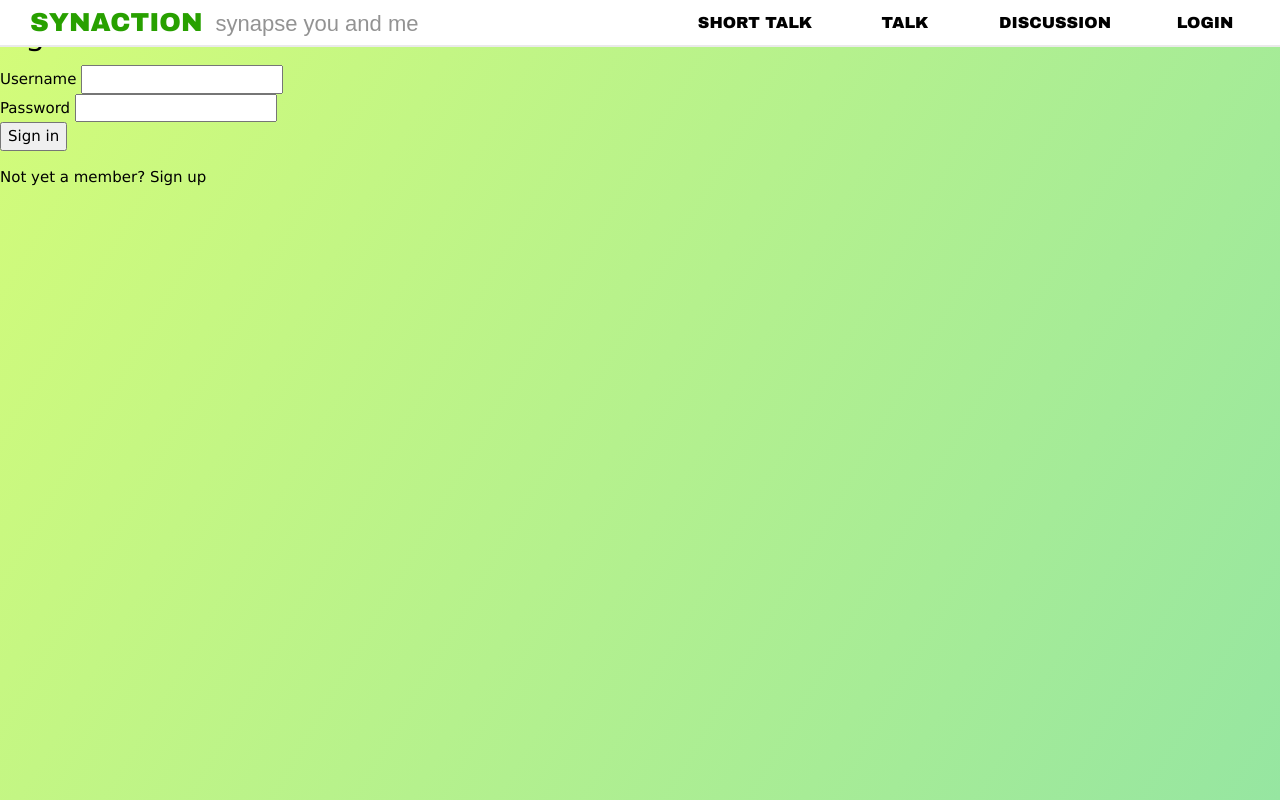
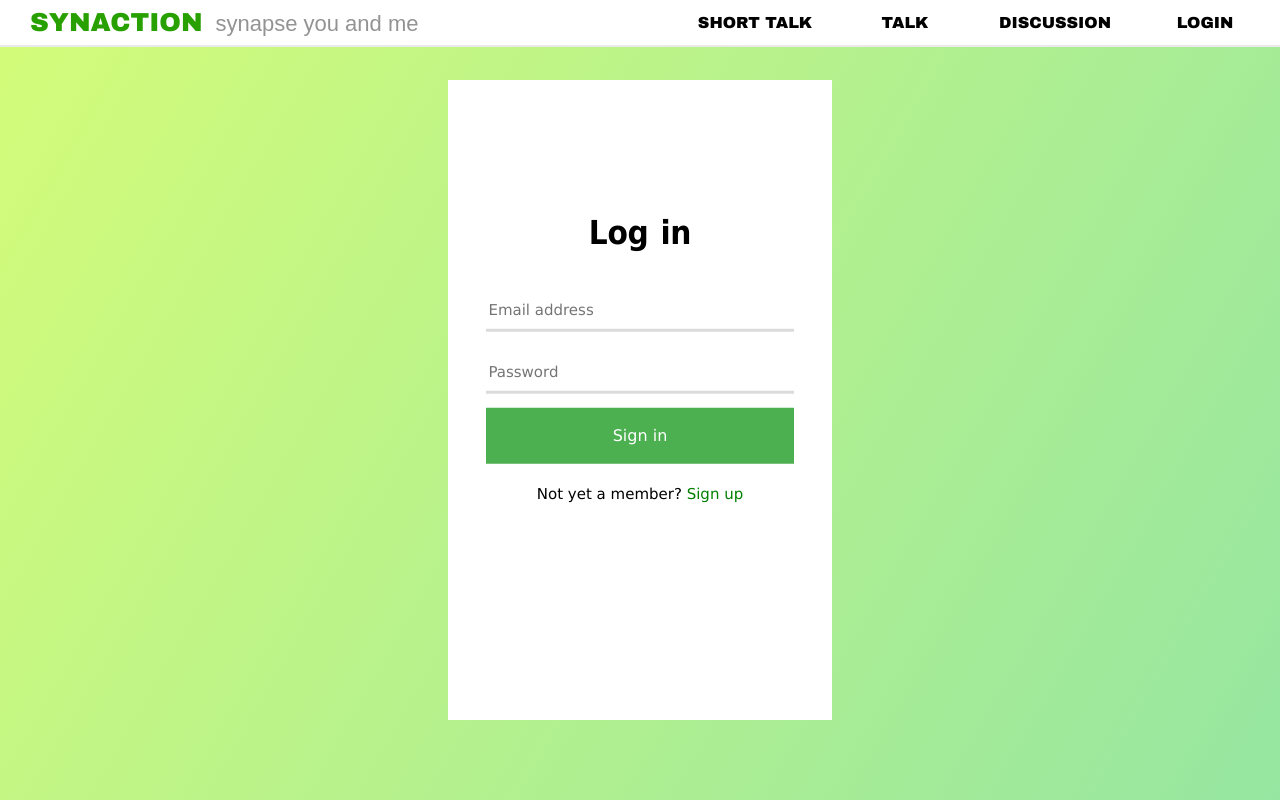
Before and after one commit to wongyoJung/SYNACTION, a PHP site: page /login.php in a window 1280 px wide. Run offline with PHP 8.4, Linux system fonts and the light colour scheme.

Commit message:
login first design

```diff
--- a/login.php
+++ b/login.php
@@ -17,7 +17,7 @@ error_reporting(E_ALL);
   .w3-button {width:150px}
   </style>
 </head>
-</html>
+
 
 
 <body>
@@ -71,25 +71,22 @@ error_reporting(E_ALL);
 
 
 <div class="BackgroundContainer">
-	<div class="header">
-		<h2>login</h2>
+  <div class="SigninWrapper">
+
+	<div class="SignInheader">
+		Log in
 	</div>
+<div>
 	<form method="post" action="login.php">
-		<div class="input-group">
-			<label>Username</label>
-			<input type="text" name="username" >
-		</div>
-		<div class="input-group">
-			<label>Password</label>
-			<input type="password" name="password">
-		</div>
-		<div class="input-group">
+			<input type="text" name="username" placeholder = "Email address">
+			<input type="password" name="password" placeholder = "Password">
 			<button type="submit" class="btn" name="login_btn">Sign in</button>
-		</div>
-		<p>
-			Not yet a member? <a href="register.php">Sign up</a>
+		<p class="registerRedirection">
+			Not yet a member? <a href="register.php"> <span> Sign up </span> </a>
 		</p>
 	</form>
+</div>
+</div>
 </div>
 
 </body>
--- a/styleSignIn.css
+++ b/styleSignIn.css
@@ -378,8 +378,8 @@ a{
 #WebinarNoticeExplain{
   display:grid;
   grid-template-rows:1.6fr 1fr;
+}
 
-}
 #WebinarNoticeTitle{
  align-self: flex-end;
  font-size:45px;
@@ -452,4 +452,89 @@ a{
   right:0;
   overflow:hidden;
   z-index:-1;
+
 }
+
+.SigninWrapper{
+  position: relative;
+  margin: auto;
+  right: 0;
+  bottom: 0;
+  left: 0;
+  background-color:white;
+  width:30%;
+  height:80%;
+  top:10%;
+  display:grid;
+  grid-template-rows: 1fr 1fr;
+}
+
+
+
+.SignInheader{
+  font-family: Tahoma, Geneva, sans-serif;
+  font-size: 2.2em;
+  letter-spacing: -0.2px;
+  word-spacing: 1.6px;
+  color: #000000;
+  font-weight: normal;
+  text-decoration: none;
+  font-style: normal;
+  font-variant: normal;
+  text-transform: none;
+  font-weight: 700;
+  text-align:center;
+  top : 0;
+  transform:translateY(40%);
+}
+
+/* .input-group{
+  position:relative;
+} */
+input[type=text]{
+  border:none;
+  border-bottom: solid #dbdbdb;
+  width:80%;
+  margin:10px auto;
+  height: 2.8em;
+}
+
+input[type=password]{
+  border:none;
+  border-bottom: solid #dbdbdb;
+  width:80%;
+  margin:10px auto;
+  height: 2.8em;
+}
+
+button[type=submit]{
+  background-color: #4CAF50;
+  color: white;
+  border: none;
+   padding: 16px 32px;
+   text-align: center;
+   text-decoration: none;
+   display: inline-block;
+   font-size: 16px;
+   margin: 4px auto;
+   -webkit-transition-duration: 0.4s; /* Safari */
+   transition-duration: 0.4s;
+   cursor: pointer;
+   width:80%;
+}
+
+form{
+  position:absolute;
+  top:50%; left:50%;
+  transform: translate(-50%, -50%);
+  width:100%;
+  display: grid;
+}
+
+.registerRedirection{
+  text-align:center;
+}
+.registerRedirection span{
+  text-align:center;
+  color:green;
+}
```
Lines whose indentation alone changed are shown as unchanged.
